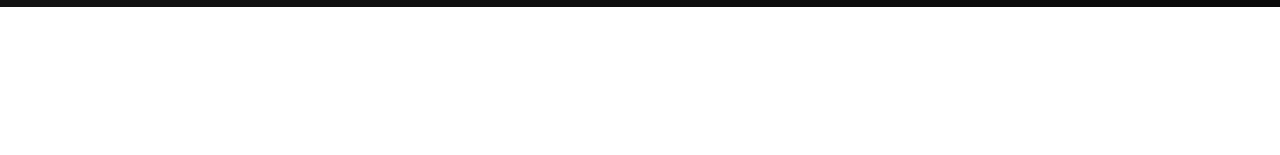
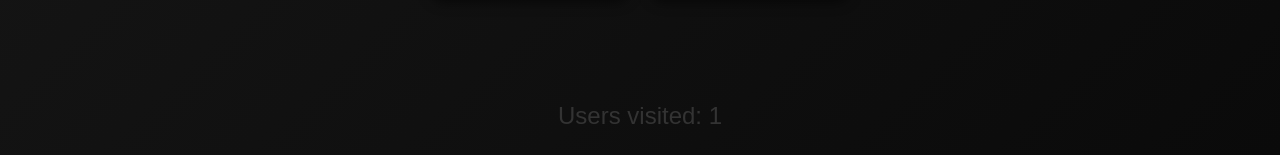
Before and after one commit to benzxy/Geo, a plain HTML site: page Index.html in a window 1280 px wide. Shown: the part 1238-1393 px from the top of the page. Before the commit the page ends 1245 px from the top, so only its background shows below. Drawn offline with Linux system fonts and the light colour scheme.

Commit message:
Update Index.html

```diff
--- a/Index.html
+++ b/Index.html
@@ -124,3 +124,47 @@
     </footer>
   </body>
 </html>
+<!DOCTYPE html>
+<html lang="en">
+  <head>
+    <meta charset="UTF-8" />
+    <meta name="viewport" content="width=device-width, initial-scale=1.0" />
+    <title>User Counter</title>
+    <style>
+      body {
+        font-family: Arial, sans-serif;
+        text-align: center;
+        margin-top: 50px;
+      }
+      .counter {
+        font-size: 24px;
+        margin-top: 20px;
+        padding: 20px;
+        background-color: #00000;
+        border-radius: 10px;
+        display: inline-block;
+        color: #333;
+      }
+    </style>
+  </head>
+  <body>
+    <h1></h1>
+    <div class="counter">Users visited: <span id="userCount">0</span></div>
+
+    <script>
+      // Check if 'userCount' exists in localStorage
+      if (localStorage.getItem("userCount")) {
+        // Increment the count if it already exists
+        let count = parseInt(localStorage.getItem("userCount")) + 1;
+        localStorage.setItem("userCount", count);
+      } else {
+        // Set the initial count to 1 if it doesn't exist
+        localStorage.setItem("userCount", 1);
+      }
+
+      // Update the counter on the page
+      document.getElementById("userCount").textContent =
+        localStorage.getItem("userCount");
+    </script>
+  </body>
+</html>
```
